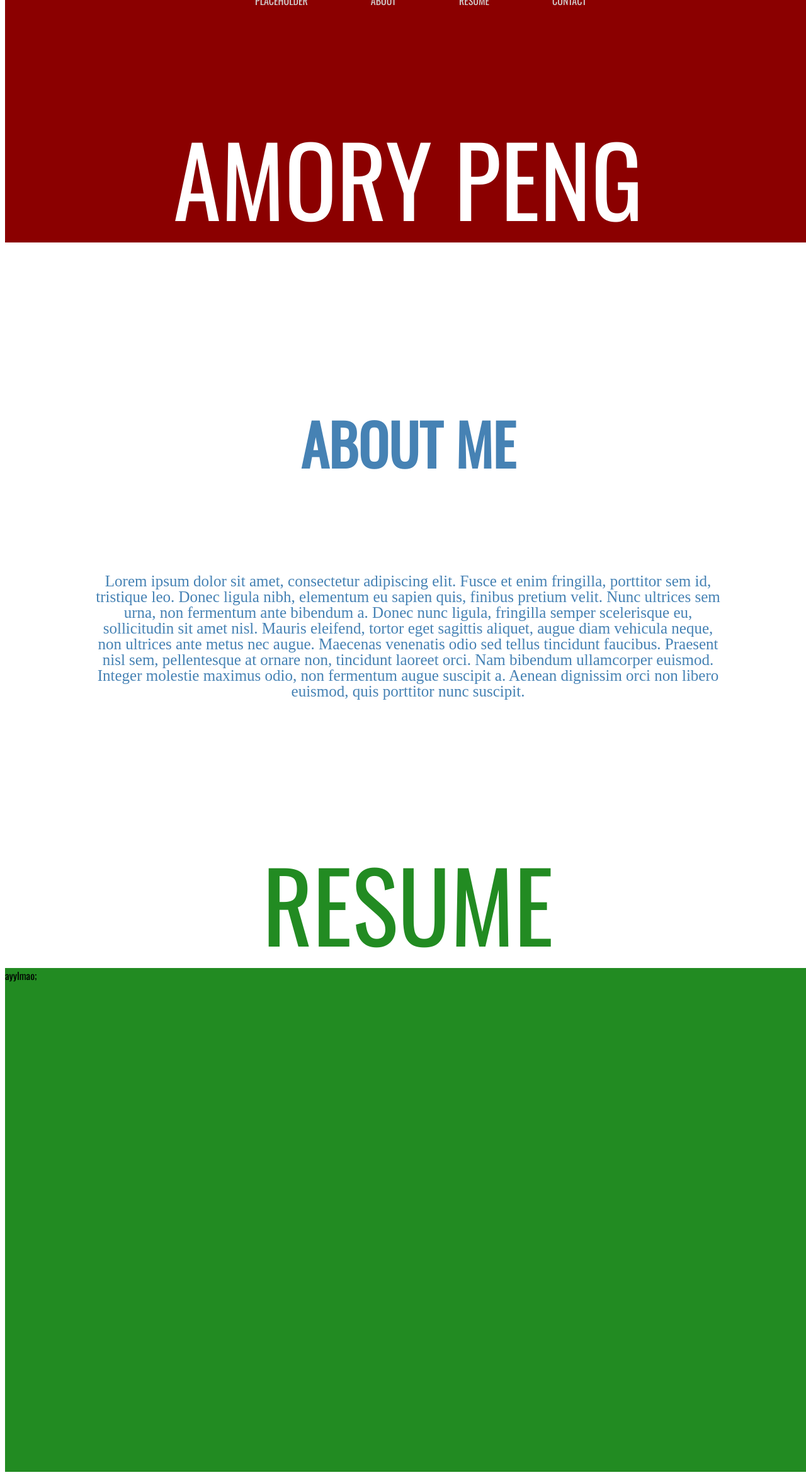
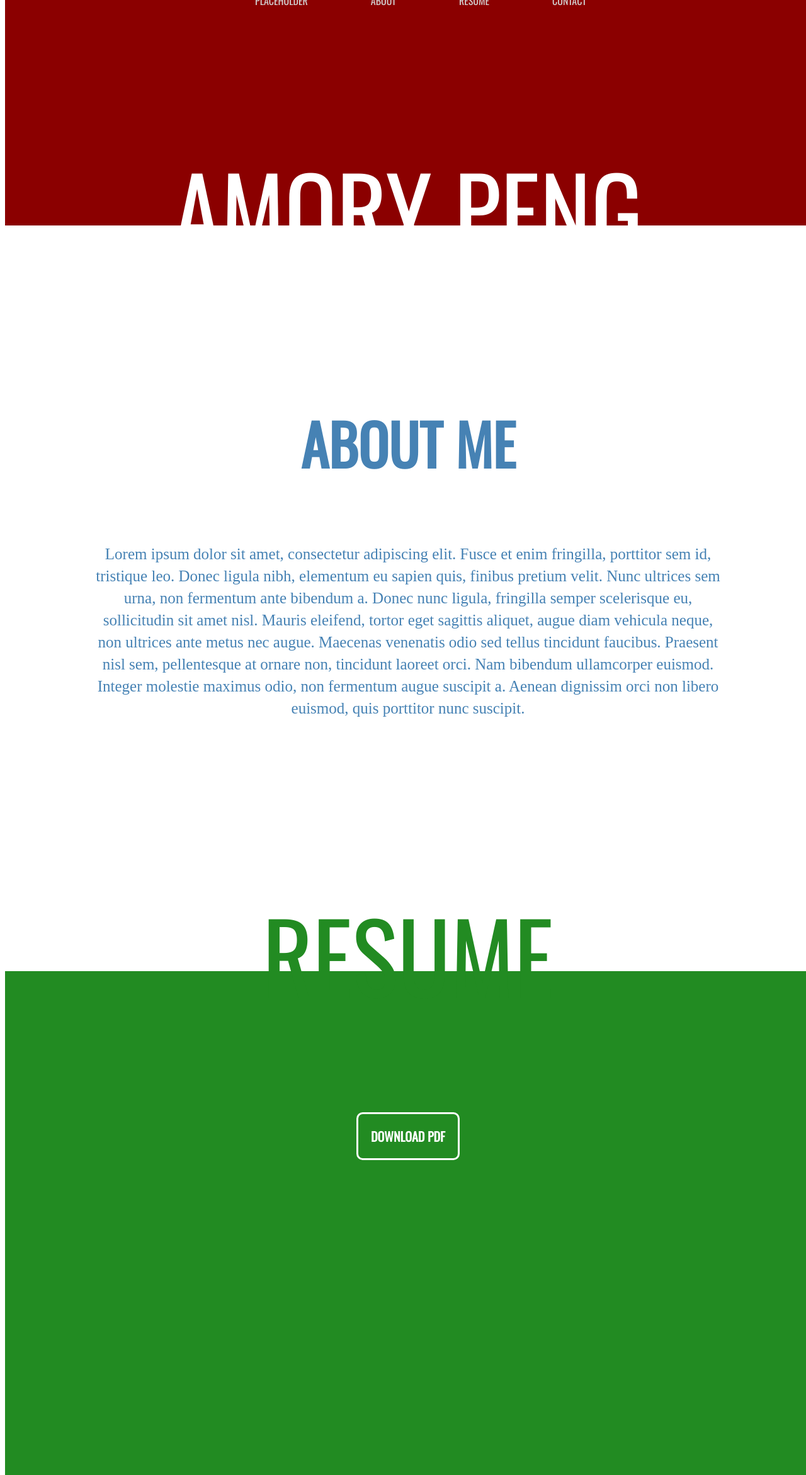
Before and after one commit to amorypeng/html, a PHP site: page /resume_2.html in a window 1280 px wide. Shown: the part 50-2392 px from the top of the page at 63% size. Run offline with PHP 8.4, Linux system fonts and the light colour scheme; some libraries are stand-ins or nearby versions; some web fonts are replaced.

Commit message:
revision 5
moving some css stuff around

```diff
--- a/resume/resume_2.css
+++ b/resume/resume_2.css
@@ -46,9 +46,12 @@
 
 }
 
+a {
+	text-decoration: none;
+}
+
 header a{
 	color: lightgrey;
-	text-decoration: none;
 }
 #menu-mobile{
 	display:none;
@@ -74,16 +77,20 @@
 /* title stuff */
 
 
-
+.butt{
+	position: relative;
+	top: -11vw;
+	line-height: -12vw;
+	font-size: 12vw;
+	text-transform: uppercase;
+}
 #title {
 	display: block;
-	padding-top: 25vh;
-	font-size: 12vw;
+	padding-top: 50vh;
 	background: darkred;
 	color: white;
 	text-transform: uppercase;
-	overflow: hidden;
-	text-align: center;
+
 }
 
 @media only screen and (max-width: 500px) {
@@ -113,30 +120,24 @@
 
 /* about */
 #about {
-	padding-top: 25vh;
 	padding-left: 5%; padding-right: 5%;
 	text-align: center;
 	color: steelblue;
 }
-#about p {
-	line-height: 25px;
+p {
+	line-height: 35px;
 	margin: 0 auto;
 	max-width: 1000px;
 	color: steelblue;
 	font-size: 25px;
-	padding-bottom: 25vh;
+	padding-bottom: 50vh;
 	font-family: 'Quattrocento', serif;
 	}
 
-.butt{
-	position: relative;
-	bottom: -10px;
-	font-size: 12vw;
-	text-transform: uppercase;
-}
+
 
 #about .butt{
-	color: forestgreen;
+	color: white;
 }
 
 h2 {
@@ -147,8 +148,6 @@
 }
 @media only screen and (max-width: 500px) {
 	#about {
-		padding-top: 15vh;
-
 		}
 	#about p {
 		font-size: 15px;
@@ -160,4 +159,35 @@
 #resume {
 	background: forestgreen;
 	height: 100vh;
+
+	padding-left: 5%; padding-right: 5%;
+	text-align: center;
 }
+#resume .butt {
+	color: forestgreen;
+}
+
+#resume p {
+	color: white;
+}
+h3 {
+	text-transform: uppercase;
+	font-size: 20px;
+	color: white;
+
+}
+
+
+#resume a {
+	padding: 20px;
+	background: forestgreen;
+	color: white;
+	border: solid white;
+	border-radius: 10px;
+}
+#resume a:hover {
+	background: white;
+	color: forestgreen;
+
+	border-radius: 10px;
+}
--- a/resume/resume_2.html
+++ b/resume/resume_2.html
@@ -6,6 +6,7 @@
 	<link href='http://fonts.googleapis.com/css?family=Quattrocento' rel='stylesheet' type='text/css'>
 	<script type="text/javascript" src="autoscroll.js"></script>
 	<meta name="viewport" content="initial-scale=1">
+	<script type="text/javascript" src="autoscroll.js"></script>
 	<title>Trial2</title>
 </head>
 <body>
@@ -13,17 +14,17 @@
 	<div id="menu">
 	<div id="menu-mobile">Menu</div>
 	<ul>
-		<li><a href="#">placeholder</a></li>
-		<li><a href="#">about</a></li>
-		<li><a href="#">Resume</a></li>
-		<li><a href="#">Contact</a></li>
+		<li><a href="#" onclick="return false;" onmousedown="autoScrollTo('title');">placeholder</a></li>
+		<li><a href="#" onclick="return false;" onmousedown="autoScrollTo('about');">about</a></li>
+		<li><a href="#" onclick="return false;" onmousedown="autoScrollTo('resume');">Resume</a></li>
+		<li><a href="#" onclick="return false;" onmousedown="autoScrollTo('contact');">Contact</a></li>
 	</ul>
 	</div>
 </header>
 
 <div id="title">
 
-	<div class="butt">Amory Peng</div>
+
 	<!--
 	<div class="title-bottomhalf">Amory Peng
 		<div class="title-tophalf">Amory Peng</div>
@@ -32,16 +33,19 @@
 </div>
 
 <div id="about">
+	<div class="butt">Amory Peng</div>
 	<h2>About Me</h2>
-	<br />
-	<br />
+
 	<p>
 	Lorem ipsum dolor sit amet, consectetur adipiscing elit. Fusce et enim fringilla, porttitor sem id, tristique leo. Donec ligula nibh, elementum eu sapien quis, finibus pretium velit. Nunc ultrices sem urna, non fermentum ante bibendum a. Donec nunc ligula, fringilla semper scelerisque eu, sollicitudin sit amet nisl. Mauris eleifend, tortor eget sagittis aliquet, augue diam vehicula neque, non ultrices ante metus nec augue. Maecenas venenatis odio sed tellus tincidunt faucibus. Praesent nisl sem, pellentesque at ornare non, tincidunt laoreet orci. Nam bibendum ullamcorper euismod. Integer molestie maximus odio, non fermentum augue suscipit a. Aenean dignissim orci non libero euismod, quis porttitor nunc suscipit.
 	</p>
-	<div class="butt">Resume</div>
+
 </div>
 <div id="resume">
-	ayylmao;
+	<div class="butt">Resume</div>
+	<h3><a href="#" download="#">Download PDF</a></h3>
+</div>
+<div id="contact">
 </div>
 </body>
 </html>
```
